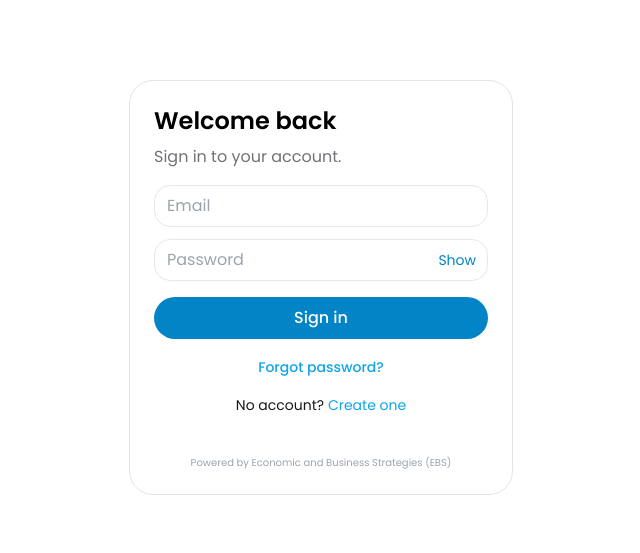
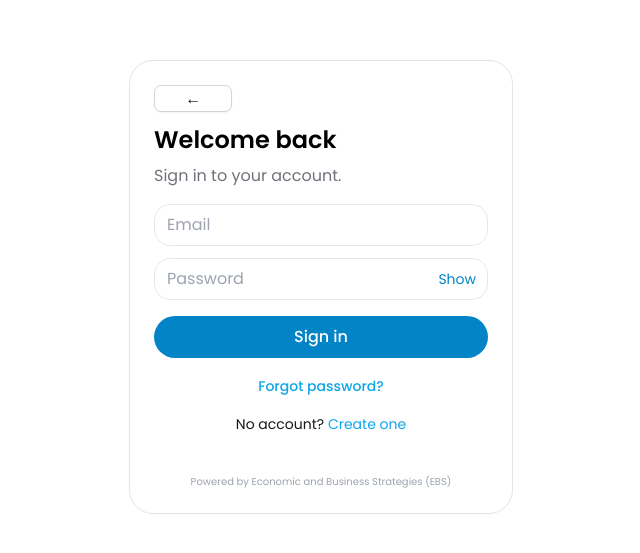
Before and after one commit to Raphdon832/PD-App-Per-Final, a React (Vite) app: page /auth in a window 1280 px wide. Shown: the part 113-666 px from the top of the page, without its empty margins (319-959 px from the left). Built offline with nearby package versions, Linux system fonts and the light colour scheme; no server answers.

Commit message:
Update navigation in Auth and VerifyEmail pages
Added BackButton to Auth page for improved navigation. Removed BackButton from VerifyEmail page and changed logout button label to 'Back'. Updated navigation route after logout in VerifyEmail page.

```diff
--- a/src/pages/Auth.jsx
+++ b/src/pages/Auth.jsx
@@ -3,6 +3,7 @@ import { useAuth } from '@/lib/auth';
 import { Button } from '@/components/ui/button';
 import { Input } from '@/components/ui/input';
 import { useNavigate, Link } from 'react-router-dom';
+import BackButton from './auth/BackButton';
 
 export default function AuthPage() {
   const { signIn, signUp } = useAuth();
@@ -39,6 +40,9 @@ export default function AuthPage() {
   return (
     <div className="min-h-screen grid place-items-center px-5">
       <form onSubmit={submit} className="w-full max-w-sm rounded-3xl border border-zinc-200 p-6">
+        <div className="flex mb-3">
+          <BackButton to="/auth/landing" />
+        </div>
         <div className="text-2xl font-semibold mb-2 text-brand-primary">{mode==='signin'?'Welcome back':'Create your account'}</div>
         <div className="text-zinc-500 mb-4">Sign in to {mode==='signin' ? 'your account' : 'get started with us'}.</div>
 
--- a/src/pages/VerifyEmail.jsx
+++ b/src/pages/VerifyEmail.jsx
@@ -33,15 +33,13 @@ export default function VerifyEmail() {
     } catch (e) {
       // ignore
     }
-    navigate('/auth/landing');
+    navigate('/auth');
   };
 
   return (
     <div className="min-h-screen flex flex-col items-center justify-center bg-white">
       <div className="bg-white p-8 max-w-md w-full text-center">
-        <div className="flex mt-1 justify-start">
-          <BackButton to="/auth" />
-        </div>
+
         <h2 className="text-xl font-normal mt-5 mb-2">Verify your email</h2>
         <p className="mb-4 text-zinc-600 text-[14px] font-normal">A verification link has been sent to <b>{user.email}</b>.<br />Please check your inbox and click the link to activate your account.</p>
         <button
@@ -52,7 +50,7 @@ export default function VerifyEmail() {
         <button
           className="block mt-4 mx-auto text-sm text-zinc-500 underline"
           onClick={handleLogout}
-        >Log out</button>
+        >Back</button>
       </div>
     </div>
   );
```
